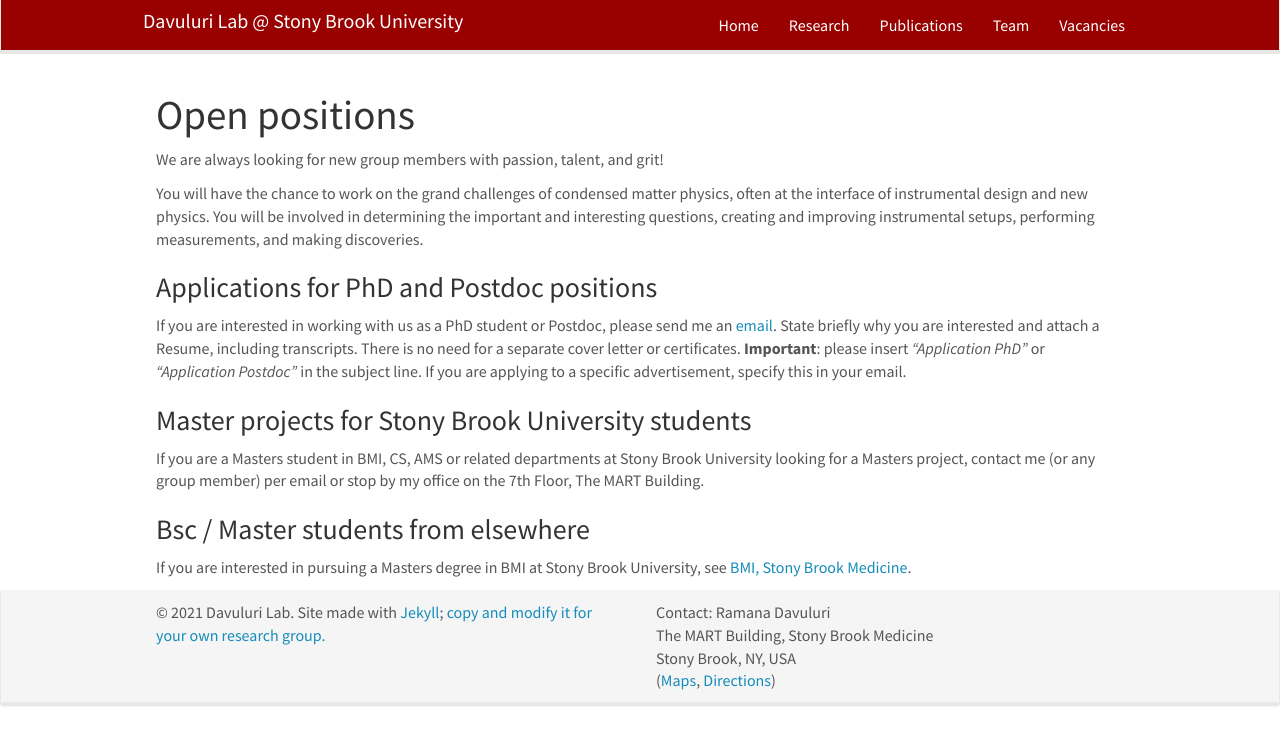
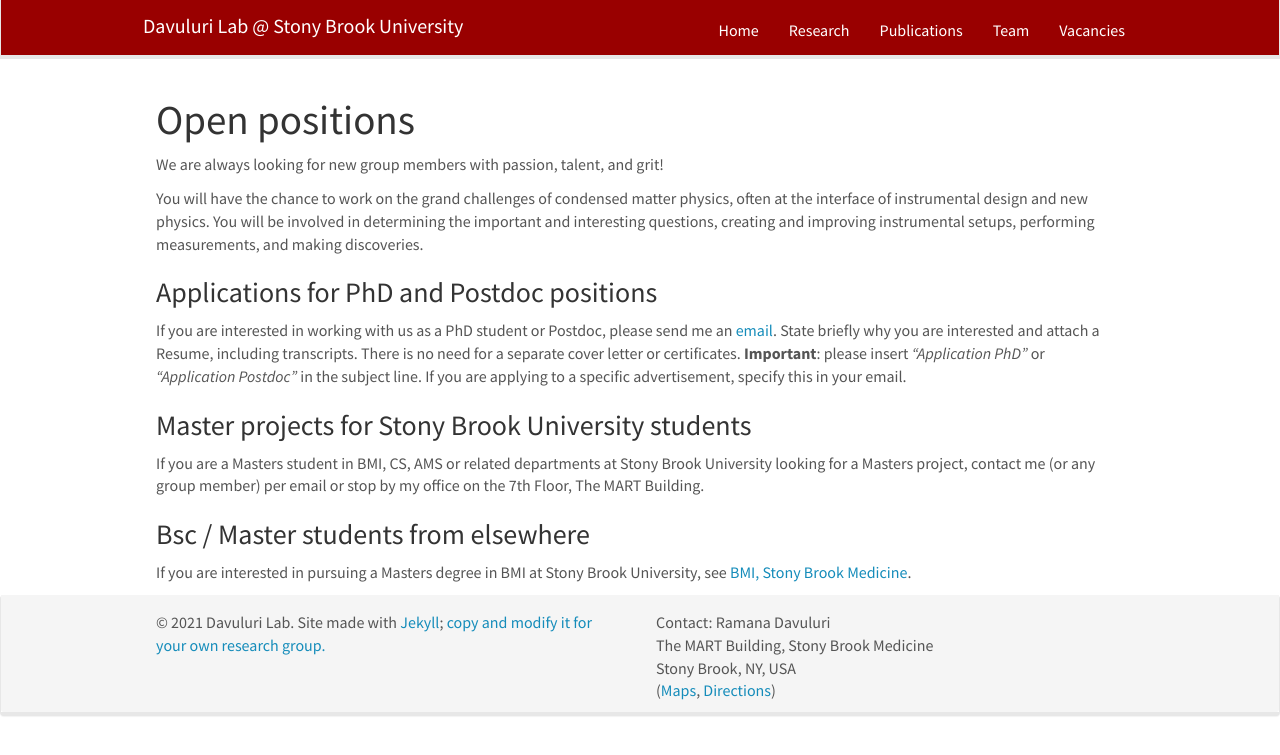
Before and after one commit to DavuluriLab/DavuluriLab.github.io, a Jekyll site: the page built from _pages/openings.md, in a window 1280 px wide. Shown: the top 755 px of the page. Built offline with Jekyll 4.4.1, drawn with Linux system fonts in a browser that asks for light colours; nearby versions of some CDN libraries.

Commit message:
Update main.scss

```diff
--- a/css/main.scss
+++ b/css/main.scss
@@ -43,7 +43,7 @@ firstp {
 .container-fluid {
   margin-right: auto;
   margin-left: auto;
-  margin-top: auto;
+  margin-top: 5px;
   max-width: 1000px; /* or 950px */
 }
 
```
